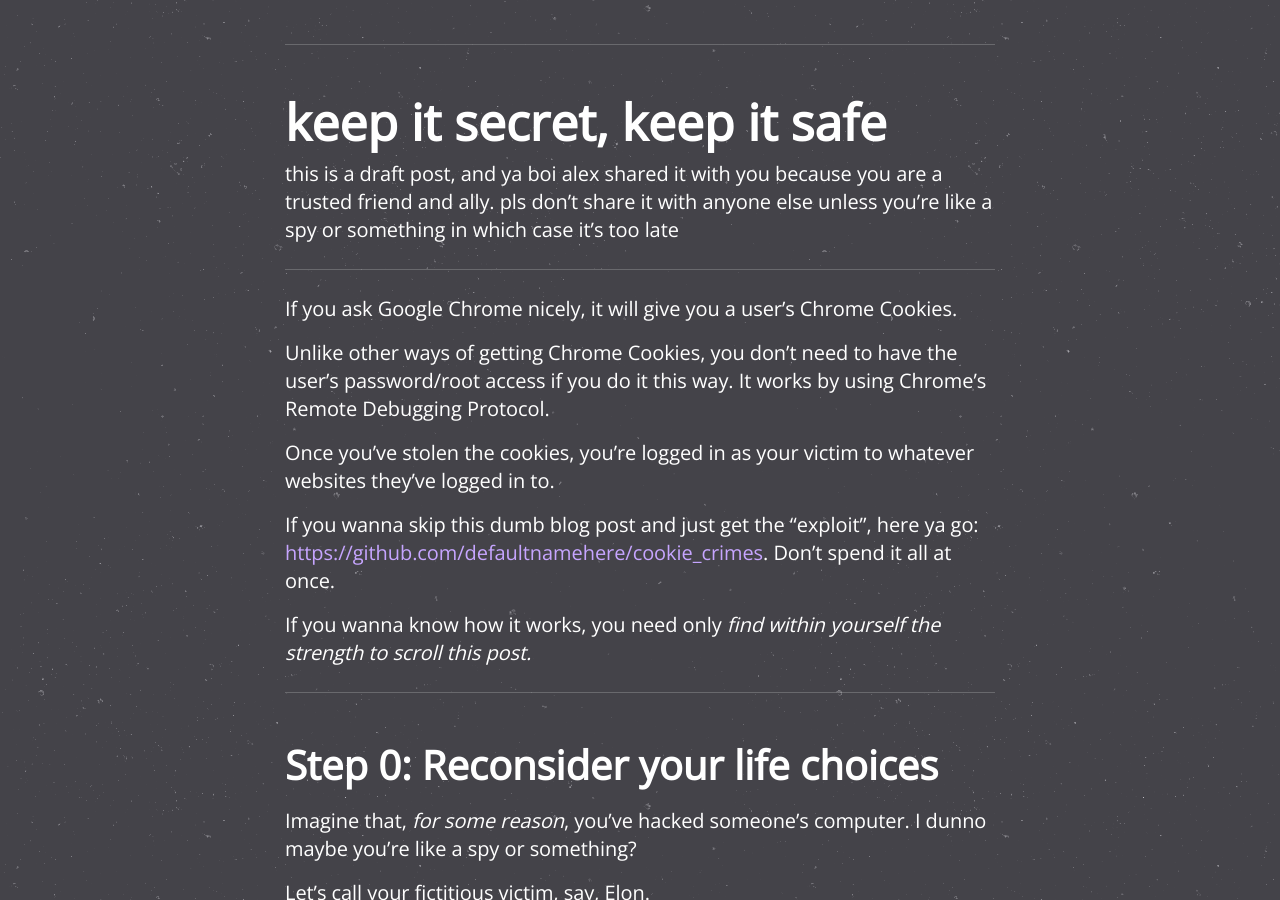
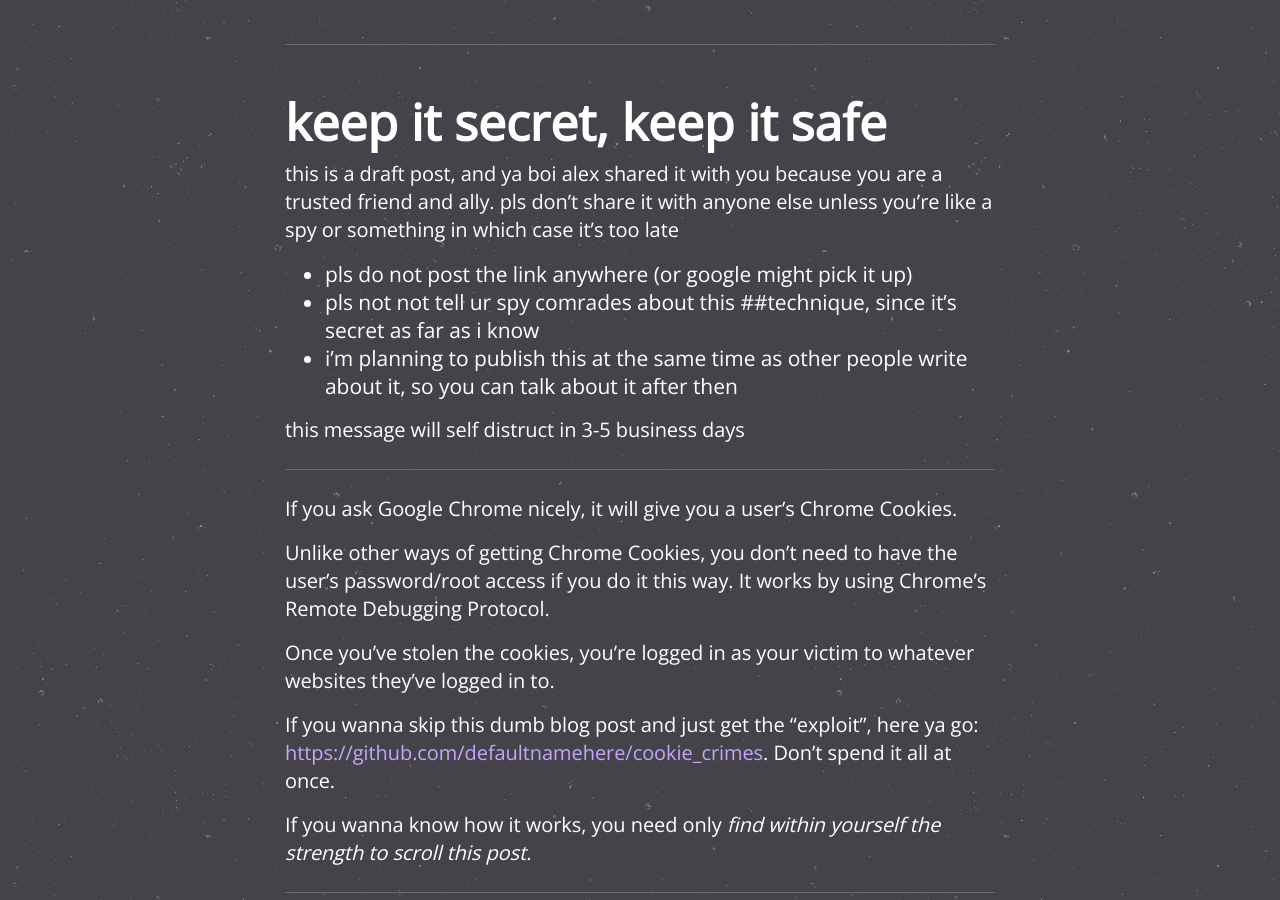
Before and after one commit to mangopdf/mangopdf.github.io, a Jekyll site: the page built from _posts/2018-09-26-stealing-chrome-cookies-without-root.md, in a window 1280 px wide and 900 px high, scrolled down 453 px. Built offline with Jekyll 4.4.1, drawn with Linux system fonts in a browser that asks for light colours.

```diff
--- a/_posts/2018-09-26-stealing-chrome-cookies-without-root.md
+++ b/_posts/2018-09-26-stealing-chrome-cookies-without-root.md
@@ -12,6 +12,12 @@
 
 # keep it secret, keep it safe
 this is a draft post, and ya boi alex shared it with you because you are a trusted friend and ally. pls don't share it with anyone else unless you're like a spy or something in which case it's too late
+
+* pls do not post the link anywhere (or google might pick it up)
+* pls not not tell ur spy comrades about this ##technique, since it's secret as far as i know
+* i'm planning to publish this at the same time as other people write about it, so you can talk about it after then
+
+this message will self distruct in 3-5 business days
 
 ---
 
```
